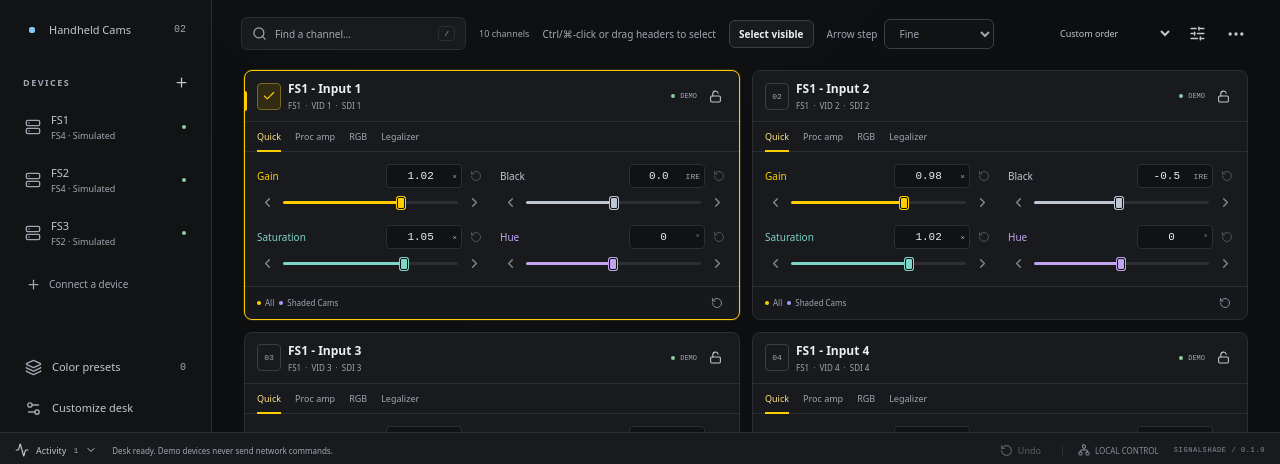
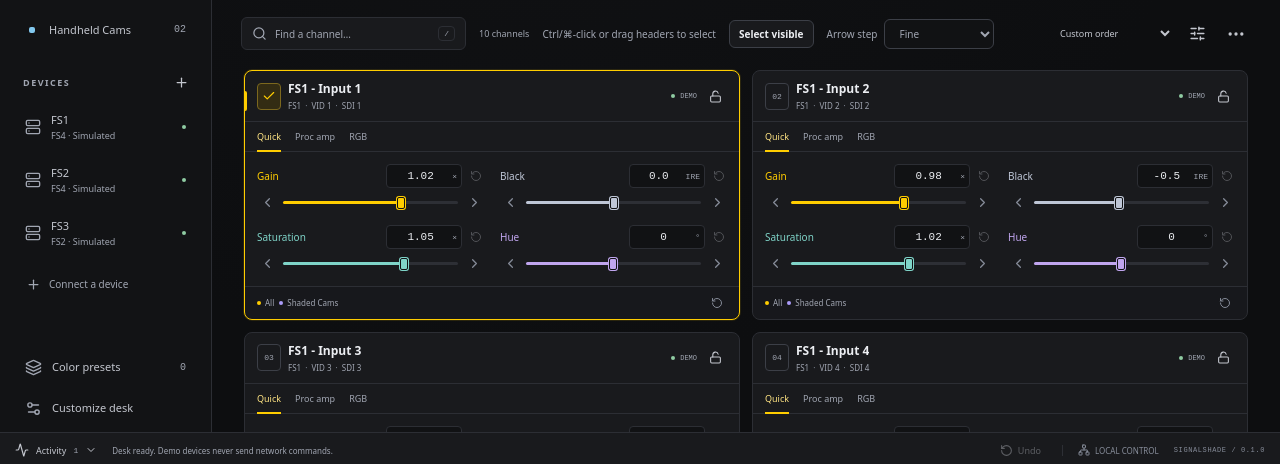
Before and after one commit to InertiaImpact/SignalShade, a React (Vite) app: page / in a window 1280 px wide. Shown: the part 333-797 px from the top of the page. Built offline with nearby package versions, Linux system fonts and the light colour scheme.

Commit message:
Group RGB controls by gain black and gamma and hide Legalizer

```diff
--- a/src/App.tsx
+++ b/src/App.tsx
@@ -53,7 +53,15 @@ import {
 import { Modal } from './components/Modal'
 
 import { useChannelSelection } from './components/useChannelSelection'
-import { quickControls, visibleSections } from './core/layout'
+import {
+  quickControls,
+  visibleControlSections as visibleSections,
+  isVisibleControl,
+  rgbControls,
+  availableRgbFamilies,
+  type RgbFamily,
+} from './core/layout'
+import { RgbTabs } from './components/RgbTabs'
 import { toggleSelection } from './core/selection'
 import type { MouseEvent } from 'react'
 
@@ -76,7 +84,8 @@ export default function App() {
     }>({ ids: [] }),
     [relative, setRelative] = useState(true),
     [multiplier, setMultiplier] = useState(1),
-    [section, setSection] = useState<Section>('Proc amp')
+    [section, setSection] = useState<Section>('Proc amp'),
+    [rgbFamily, setRgbFamily] = useState<RgbFamily>('Gain')
   const [activity, setActivity] = useState(false),
     [editLayout, setEditLayout] = useState(false),
     [menu, setMenu] = useState(false),
@@ -150,13 +159,23 @@ export default function App() {
     )
   const activeDescriptors = [
     ...new Map(selectedChannels.flatMap((c) => c.descriptors).map((d) => [d.id, d])).values(),
-  ].filter((d) => !group?.parameters.length || group.parameters.includes(d.id))
+  ].filter(
+    (d) => isVisibleControl(d) && (!group?.parameters.length || group.parameters.includes(d.id)),
+  )
   const consoleSections = visibleSections(w.hiddenSections).filter((s) =>
     activeDescriptors.some((d) => d.section === s),
   )
   const consoleSection = consoleSections.includes(section)
     ? section
     : (consoleSections[0] ?? section)
+  const consoleRgbFamilies = availableRgbFamilies(activeDescriptors)
+  const consoleRgbFamily = consoleRgbFamilies.includes(rgbFamily)
+    ? rgbFamily
+    : (consoleRgbFamilies[0] ?? 'Gain')
+  const consoleFields =
+    consoleSection === 'RGB correction'
+      ? rgbControls(activeDescriptors, consoleRgbFamily)
+      : activeDescriptors.filter((d) => d.section === consoleSection && d.id !== 'procEnabled')
   const lastActivity = snapshot.activities[0]
   useEffect(() => {
     if (!initialized) {
@@ -818,7 +837,17 @@ export default function App() {
                     </button>
                   ))}
                 </div>
-                <div className="detail-scroll console-parameters">
+                {consoleSection === 'RGB correction' && (
+                  <RgbTabs
+                    descriptors={activeDescriptors}
+                    value={consoleRgbFamily}
+                    onChange={setRgbFamily}
+                    label="Gang RGB controls"
+                  />
+                )}
+                <div
+                  className={`detail-scroll console-parameters ${consoleSection === 'RGB correction' ? 'rgb-parameters' : ''}`}
+                >
                   <div className="detail-section-title">
                     <span>
                       {consoleSection === 'RGB correction'
@@ -899,13 +928,7 @@ export default function App() {
                             )}
                           </div>
                         ))}
-                      {activeDescriptors
-                        .filter(
-                          (d) =>
-                            d.section === consoleSection &&
-                            !['procEnabled', 'rgbEnabled'].includes(d.id),
-                        )
-                        .map((d) => (
+                      {consoleFields.map((d) => (
                         <ParameterControl
                           key={`${targetIds.join('|')}-${d.id}-${relative}`}
                           descriptor={d}
@@ -1121,9 +1144,9 @@ export default function App() {
           <div className="help-content">
             <h3>Start with the demo</h3>
             <p>
-              Use the Quick tab for your chosen controls. Open Proc amp, RGB, or Legalizer on a card
-              for the full section. Restore default layout in Customize desk if controls are hidden.
-              All demo devices are simulated and generate no network traffic.
+              Use the Quick tab for your chosen controls. Open Proc amp or RGB on a card for the
+              full section. Restore default layout in Customize desk if controls are hidden. All
+              demo devices are simulated and generate no network traffic.
             </p>
             <h3>Trim together</h3>
             <p>
@@ -1209,6 +1232,9 @@ function ChannelCard({
   const [label, setLabel] = useState(c.label),
     [renaming, setRenaming] = useState(false)
   const [controlTab, setControlTab] = useState<Section | 'quick'>('quick')
+  const [rgbFamily, setRgbFamily] = useState<RgbFamily>('Gain')
+  const families = availableRgbFamilies(c.descriptors)
+  const activeRgbFamily = families.includes(rgbFamily) ? rgbFamily : (families[0] ?? 'Gain')
   const cardSections = visibleSections(w.hiddenSections).filter((section) =>
     c.descriptors.some((d) => d.section === section),
   )
@@ -1217,6 +1243,11 @@ function ChannelCard({
   const descriptors =
     activeTab === 'quick'
       ? quickControls(c, w.favorites)
+      : activeTab === 'RGB correction'
+        ? [
+            ...c.descriptors.filter((d) => d.id === 'rgbEnabled'),
+            ...rgbControls(c.descriptors, activeRgbFamily),
+          ]
         : c.descriptors.filter((d) => d.section === activeTab)
   const blocked =
     disabled || c.locked || !device.armed || device.status !== 'online' || !!c.issue || !c.updatedAt
@@ -1345,8 +1376,16 @@ function ChannelCard({
           </button>
         )}
       </div>
+      {activeTab === 'RGB correction' && (
+        <RgbTabs
+          descriptors={c.descriptors}
+          value={activeRgbFamily}
+          onChange={setRgbFamily}
+          label={`RGB controls for ${c.label}`}
+        />
+      )}
       <div
-        className="card-parameters"
+        className={`card-parameters ${activeTab === 'RGB correction' ? 'rgb-parameters' : ''}`}
         role="tabpanel"
         aria-label={`${activeTab === 'quick' ? 'Quick' : activeTab} controls for ${c.label}`}
       >
--- /dev/null
+++ b/src/components/RgbTabs.tsx
@@ -0,0 +1,29 @@
+import { availableRgbFamilies, type RgbFamily } from '../core/layout'
+import type { ParameterDescriptor } from '../core/types'
+
+export function RgbTabs({
+  descriptors,
+  value,
+  onChange,
+  label,
+}: {
+  descriptors: ParameterDescriptor[]
+  value: RgbFamily
+  onChange: (value: RgbFamily) => void
+  label: string
+}) {
+  return (
+    <div className="rgb-tabs" role="tablist" aria-label={label}>
+      {availableRgbFamilies(descriptors).map((family) => (
+        <button
+          key={family}
+          role="tab"
+          aria-selected={value === family}
+          onClick={() => onChange(family)}
+        >
+          {family}
+        </button>
+      ))}
+    </div>
+  )
+}
--- a/src/components/WorkspaceDialogs.tsx
+++ b/src/components/WorkspaceDialogs.tsx
@@ -1,12 +1,17 @@
 import { useState } from 'react'
 import { Check, Download, Layers3, Plus, Save, Trash2 } from 'lucide-react'
-import { parameters, sections } from '../core/color'
+import { parameters } from '../core/color'
 import { downloadJson } from '../core/persistence'
 import { desk } from '../core/store'
 import type { ColorPreset, Gang, ParameterId, Section, Workspace } from '../core/types'
 import { Modal } from './Modal'
 import { message } from '../adapters/aja'
-import { defaultLayout, visibleSections } from '../core/layout'
+import {
+  defaultLayout,
+  controlSections as sections,
+  visibleControlSections as visibleSections,
+  isVisibleControl,
+} from '../core/layout'
 import { broadcastTheme } from '../theme'
 
 export function GangDialog({
@@ -26,7 +31,12 @@ export function GangDialog({
     [mask, setMask] = useState<ParameterId[]>(gang?.parameters ?? []),
     [error, setError] = useState('')
   const descriptors = [
-    ...new Map(workspace.channels.flatMap((c) => c.descriptors).map((d) => [d.id, d])).values(),
+    ...new Map(
+      workspace.channels
+        .flatMap((c) => c.descriptors)
+        .filter(isVisibleControl)
+        .map((d) => [d.id, d]),
+    ).values(),
   ]
   return (
     <Modal
@@ -372,7 +382,11 @@ export function PresetDialog({
 }
 
 export function LayoutDialog({ workspace, close }: { workspace: Workspace; close: () => void }) {
-  const [favorites, setFavorites] = useState(workspace.favorites),
+  const [favorites, setFavorites] = useState(
+      workspace.favorites.filter((id) => !id.startsWith('legalizer.')).length
+        ? workspace.favorites.filter((id) => !id.startsWith('legalizer.'))
+        : defaultLayout().favorites,
+    ),
     [density, setDensity] = useState(workspace.density),
     [hidden, setHidden] = useState<Section[]>(
       sections.filter((s) => !visibleSections(workspace.hiddenSections).includes(s)),
@@ -380,7 +394,7 @@ export function LayoutDialog({ workspace, close }: { workspace: Workspace; close
   const available = [
     ...new Map(
       [...parameters, ...workspace.channels.flatMap((c) => c.descriptors)]
-        .filter((d) => d.kind === 'number')
+        .filter((d) => d.kind === 'number' && isVisibleControl(d))
         .map((d) => [d.id, d]),
     ).values(),
   ]
@@ -486,6 +500,15 @@ export function ResetDialog({
   close: () => void
 }) {
   const [includeEnables, setIncludeEnables] = useState(false)
+  const resetMask = [
+    ...new Set(
+      workspace.channels
+        .filter((c) => ids.includes(c.id))
+        .flatMap((c) => c.descriptors)
+        .filter((d) => isVisibleControl(d) && (!mask?.length || mask.includes(d.id)))
+        .map((d) => d.id),
+    ),
+  ]
   return (
     <Modal
       title={section ? `Reset ${section.toLowerCase()}` : 'Reset channel colors'}
@@ -494,9 +517,8 @@ export function ResetDialog({
     >
       <div className="notice warning">
         <p>
-          Proc amp and RGB values return to unity. Legalizer controls return to device defaults when
-          included. Enable states are preserved unless selected below. Only the current
-          source-memory context is changed.
+          Proc amp and RGB values return to unity. Enable states are preserved unless selected
+          below. Only the current source-memory context is changed.
         </p>
       </div>
       <div className="reset-targets">
@@ -521,8 +543,9 @@ export function ResetDialog({
         </button>
         <button
           className="button warning-button"
+          disabled={!resetMask.length}
           onClick={() => {
-            desk.reset(ids, section, includeEnables, mask)
+            desk.reset(ids, section, includeEnables, resetMask)
             close()
           }}
         >
--- a/src/core/layout.ts
+++ b/src/core/layout.ts
@@ -1,5 +1,29 @@
 import { defaultFavorites, sections } from './color'
 import type { Channel, ParameterDescriptor, ParameterId, Section, Workspace } from './types'
+
+// Presentation gate only; native values, presets, and adapter mappings remain intact.
+export const controlSections: Section[] = ['Proc amp', 'RGB correction']
+export const isVisibleControl = (descriptor: ParameterDescriptor) =>
+  controlSections.includes(descriptor.section)
+
+export function visibleControlSections(hidden: Section[]) {
+  const visible = controlSections.filter((section) => !hidden.includes(section))
+  return visible.length ? visible : controlSections
+}
+
+export const rgbFamilies = ['Gain', 'Black', 'Gamma'] as const
+export type RgbFamily = (typeof rgbFamilies)[number]
+export function rgbControls(descriptors: ParameterDescriptor[], family: RgbFamily) {
+  return (['red', 'green', 'blue'] as const).flatMap((color) => {
+    const descriptor = descriptors.find(
+      (d) => d.section === 'RGB correction' && d.id === `${color}${family}`,
+    )
+    return descriptor ? [descriptor] : []
+  })
+}
+export function availableRgbFamilies(descriptors: ParameterDescriptor[]) {
+  return rgbFamilies.filter((family) => rgbControls(descriptors, family).length)
+}
 
 export function visibleSections(hidden: Section[]) {
   const visible = sections.filter((section) => !hidden.includes(section))
@@ -12,13 +36,14 @@ export function defaultLayout(): Pick<Workspace, 'favorites' | 'density' | 'hidd
 }
 
 export function quickControls(channel: Channel, favorites: ParameterId[]): ParameterDescriptor[] {
+  const available = channel.descriptors.filter(isVisibleControl)
   const selected = [...new Set(favorites)]
-    .map((id) => channel.descriptors.find((descriptor) => descriptor.id === id))
+    .map((id) => available.find((descriptor) => descriptor.id === id))
     .filter((descriptor): descriptor is ParameterDescriptor => !!descriptor)
   if (selected.length) return selected
   // Cross-model workspaces can pin parameters that another processor does not expose.
   const fallback = defaultFavorites
-    .map((id) => channel.descriptors.find((descriptor) => descriptor.id === id))
+    .map((id) => available.find((descriptor) => descriptor.id === id))
     .filter((descriptor): descriptor is ParameterDescriptor => !!descriptor)
-  return fallback.length ? fallback : channel.descriptors.slice(0, 4)
+  return fallback.length ? fallback : available.slice(0, 4)
 }
```
Also changed, not shown: src/styles.css (+38 -0 lines), 3 other files (tests, documents, lock files or other folders). Lines whose indentation alone changed are shown as unchanged.
